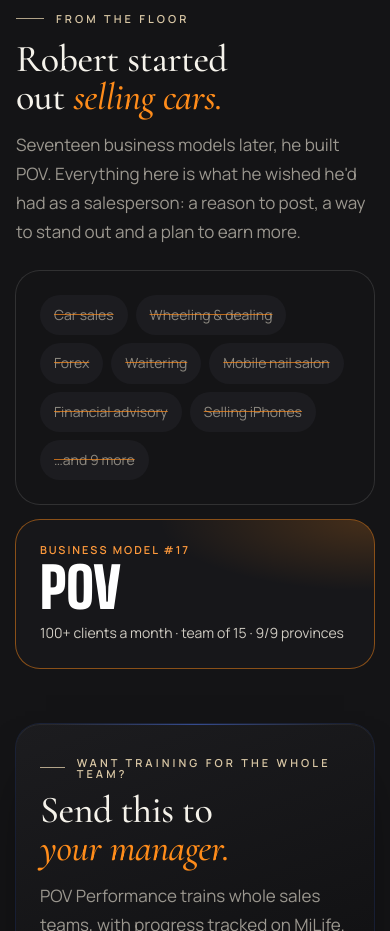
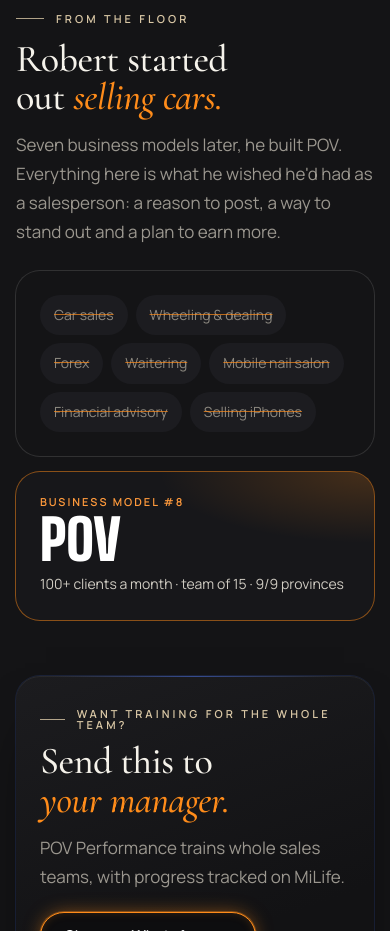
Before and after one commit to PovHoldings/povholdings-website, a plain HTML site: page divisions/sales.html in a window 390 px wide. Shown: the part 2720-3651 px from the top of the page. Drawn offline with nearby package versions, Linux system fonts and the light colour scheme.

Commit message:
Correct: 7 business models before POV
Co-Authored-By: Claude Opus 5.5 <noreply@anthropic.com>
Claude-Session: https://claude.ai/code/session_01Qu5YG1b6eW2endEj8rZwbf

```diff
--- a/assistant.js
+++ b/assistant.js
@@ -56,7 +56,7 @@
   {k:['discount','sale','special','promo','coupon','deal','cheaper'],a:'The Frame Tee is on special at <b>R599</b> (was R749.99), and the POV Package is <b>R1 999</b> (normally R2 999).'},
   {k:['stock imagery','brands','which brands','audi','volkswagen','vw','jetour','haval','ford'],a:'We\'ve shot stock for Audi, Volkswagen, Jetour, Haval, Ford, Omoda & Jaecoo, Chery, Geely, Mazda, Suzuki and more. '+L('divisions/media.html#stock','See stock imagery')+'.'},
   {k:['clients','who have you worked','dealerships you work','references','portfolio','work with'],a:'Clients include Hatfield Motor Group (120+ departments), McCarthy Group, Fouch\u00e9 Motors Sandton, Ferrari Johannesburg, GAC & JMC, Audi Centre Hatfield and Jetour Menlyn. '+L('divisions/media.html#album','See the album')+'.'},
-  {k:['robert','founder','owner','ceo','who started','denny'],a:'POV was founded by <b>Robert Denny</b>. He tried 17 business models before POV, which now has a team of 15 serving 100+ clients a month, built on word of mouth.'},
+  {k:['robert','founder','owner','ceo','who started','denny'],a:'POV was founded by <b>Robert Denny</b>. He tried 7 business models before POV, which now has a team of 15 serving 100+ clients a month, built on word of mouth.'},
   {k:['registration','registered','company number','cipc','reg number','legal name','pty','company details'],a:'POV Holdings trades as <b>Point of View Holdings (Pty) Ltd</b>, registration number <b>2024/130036/07</b>. '+L('legal.html#company','Company info')+'.'},
   {k:['privacy','data','popia','personal information','cookies','unsubscribe'],a:'We follow POPIA and never sell your data. '+L('legal.html#privacy','Privacy policy')+' \u00b7 '+L('legal.html#cookies','Cookies')+'.'},
   {k:['book a visit','dealership visit','visit our dealership','come to our dealership','meeting','book a meeting','for dealerships','dealer principal'],p:['dealers'],a:'Book a dealership visit and we\'ll come to you: '+L('divisions/dealers.html#book','Book a visit')+'. Pick a day and what you\'re interested in, and we confirm on WhatsApp.'},
--- a/divisions/sales.html
+++ b/divisions/sales.html
@@ -89,8 +89,8 @@
 
   <section class="mf wrap"><p>Your name is your <em>second showroom.</em></p><small>POV for salespeople</small></section>
   <section class="wrap" style="padding-block:clamp(56px,8vw,100px) 0">
-    <div class="rv"><p class="kicker">From the floor</p><h2 style="margin-top:14px">Robert started out <em>selling cars.</em></h2><p class="sub">Seventeen business models later, he built POV. Everything here is what he wished he'd had as a salesperson: a reason to post, a way to stand out and a plan to earn more.</p></div>
-    <div class="journey rv"><div class="jx"><span>Car sales</span><span>Wheeling &amp; dealing</span><span>Forex</span><span>Waitering</span><span>Mobile nail salon</span><span>Financial advisory</span><span>Selling iPhones</span><span>…and 9 more</span></div><div class="jok"><small>Business model #17</small><b>POV</b><span>100+ clients a month · team of 15 · 9/9 provinces</span></div></div>
+    <div class="rv"><p class="kicker">From the floor</p><h2 style="margin-top:14px">Robert started out <em>selling cars.</em></h2><p class="sub">Seven business models later, he built POV. Everything here is what he wished he'd had as a salesperson: a reason to post, a way to stand out and a plan to earn more.</p></div>
+    <div class="journey rv"><div class="jx"><span>Car sales</span><span>Wheeling &amp; dealing</span><span>Forex</span><span>Waitering</span><span>Mobile nail salon</span><span>Financial advisory</span><span>Selling iPhones</span></div><div class="jok"><small>Business model #8</small><b>POV</b><span>100+ clients a month · team of 15 · 9/9 provinces</span></div></div>
   </section>
 
   <section class="wrap" style="padding-block:clamp(56px,8vw,100px) 0">
```
Also changed, not shown: divisions/growth.html (+2 -2 lines).
